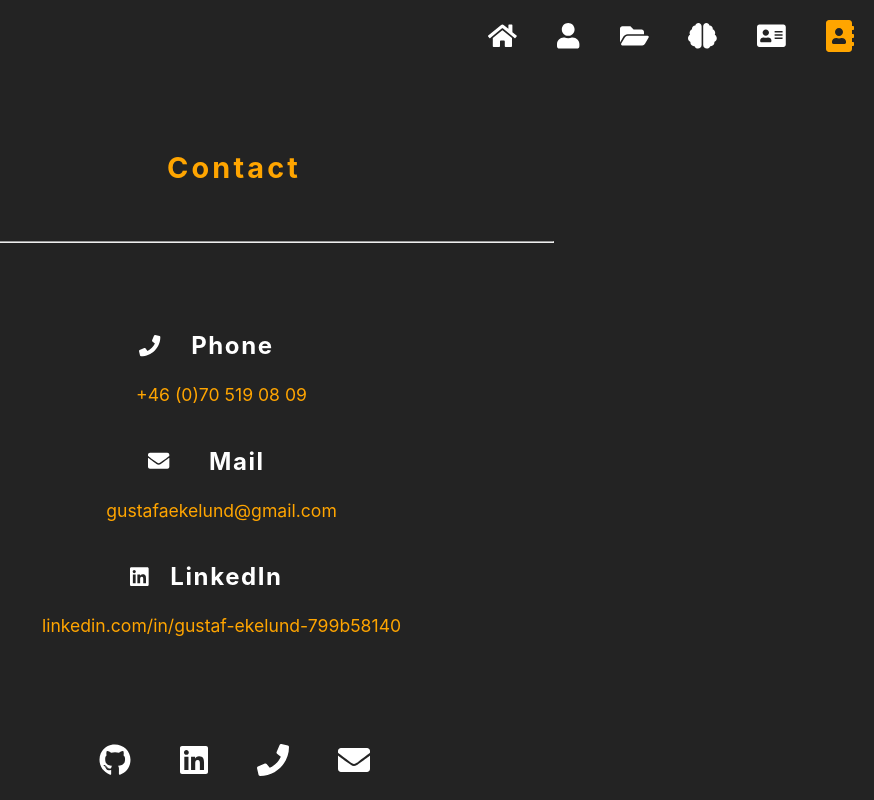
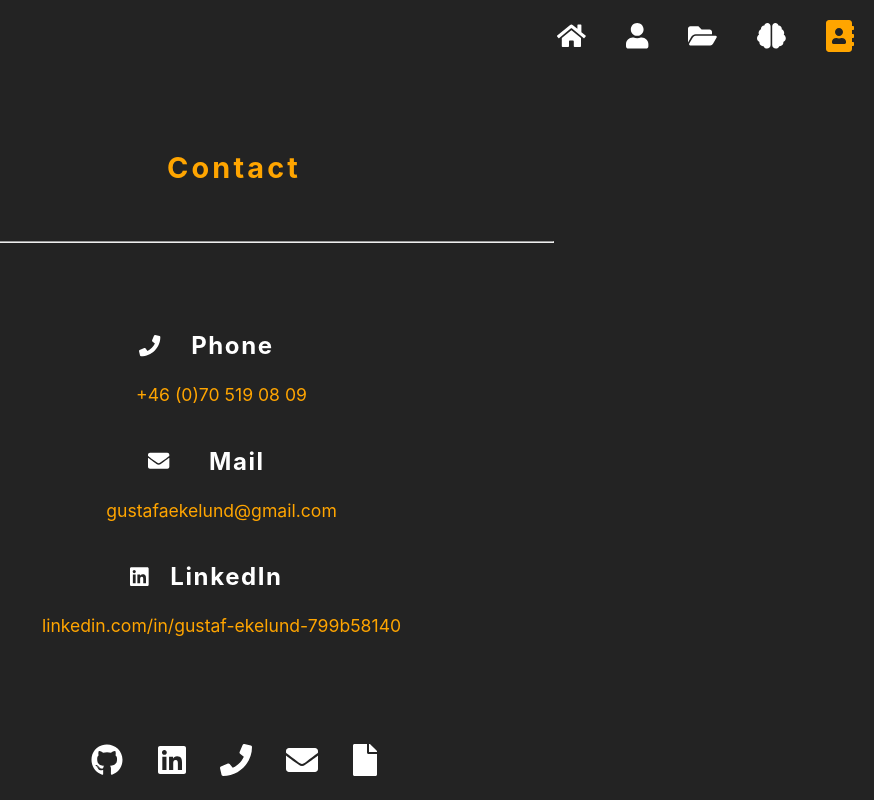
Before and after one commit to gekelund/Portfolio, a React (Create React App) app: page /contact in a window 1280 px wide. Shown: the whole page, without its empty margins (406-1280 px from the left). Built offline with nearby package versions, Linux system fonts and the light colour scheme.

Commit message:
CV link added

```diff
--- a/package.json
+++ b/package.json
@@ -5,11 +5,13 @@
   "dependencies": {
     "@fortawesome/fontawesome-svg-core": "^1.2.28",
     "@fortawesome/free-brands-svg-icons": "^5.13.0",
+    "@fortawesome/free-regular-svg-icons": "^5.14.0",
     "@fortawesome/free-solid-svg-icons": "^5.13.0",
     "@fortawesome/react-fontawesome": "^0.1.9",
     "@testing-library/jest-dom": "^4.2.4",
     "@testing-library/react": "^9.3.2",
     "@testing-library/user-event": "^7.1.2",
+    "pdf-viewer-reactjs": "^2.0.7",
     "react": "^16.13.1",
     "react-awesome-slider": "^4.1.0",
     "react-dom": "^16.13.1",
--- a/src/App.js
+++ b/src/App.js
@@ -23,8 +23,11 @@ function App() {
       </Main>
 
       <Footer>{SmallScreenSize ? "" : <SideBar />}</Footer>
+
     </BrowserRouter>
   );
+
+
 }
 
 export default App;
--- a/src/components/SideBar/index.js
+++ b/src/components/SideBar/index.js
@@ -1,7 +1,7 @@
 import React from "react";
 import { FontAwesomeIcon } from "@fortawesome/react-fontawesome";
 import { faLinkedin, faGithub } from "@fortawesome/free-brands-svg-icons";
-import { faPhone, faEnvelope } from "@fortawesome/free-solid-svg-icons";
+import { faPhone, faEnvelope, faFile } from "@fortawesome/free-solid-svg-icons";
 import styled from "styled-components";
 
 const Container = styled.footer`
@@ -11,6 +11,7 @@ const Container = styled.footer`
   align-items: center;
   justify-content: space-around;
   width: 20rem;
+
 `;
 
 const Link = styled.a`
@@ -57,6 +58,16 @@ const SideBar = () => {
             <FontAwesomeIcon icon={faEnvelope} size="2x" />
           </Link>
         </li>
+        <li>
+          <Link
+            target="_blank"
+            rel="noopener noreferrer"
+            href="https://drive.google.com/file/d/1ZAdtiksRg09aF8IlXPYyd-pmP-WuG3uL/view?usp=sharing"
+          >
+            <FontAwesomeIcon icon={faFile} size="2x" />
+          </Link>
+        </li>
+
       </Container>
     </>
   );
--- a/src/components/navigation/index.js
+++ b/src/components/navigation/index.js
@@ -63,6 +63,8 @@ const Menu = styled.figure`
   }
 `;
 
+
+
 const StyledNavLink = styled(NavLink)`
   text-decoration: none;
   transition-timing-function: ease-in-out;
@@ -78,7 +80,7 @@ const StyledNavLink = styled(NavLink)`
     font-size: 1.5rem;
     letter-spacing: 0.1rem;
   }
-  @media screen and (max-width: 768px) {
+  @media screen and (max-width: 812px) {
     transform: translate(0px);
 
     &.active {
--- a/src/components/navigation/navLinks.js
+++ b/src/components/navigation/navLinks.js
@@ -4,7 +4,6 @@ import {
   faAddressBook,
   faBrain,
   faFolderOpen,
-  faAddressCard,
 } from "@fortawesome/free-solid-svg-icons";
 
 export const navLinks = [
@@ -29,11 +28,6 @@ export const navLinks = [
     icon: faBrain,
   },
   {
-    text: "Resume",
-    path: "/resume",
-    icon: faAddressCard,
-  },
-  {
     text: "Contact",
     path: "/contact",
     icon: faAddressBook,
--- a/src/components/navigation/paths.js
+++ b/src/components/navigation/paths.js
@@ -4,7 +4,7 @@ import Home from "../../pages/home";
 import About from "../../pages/about";
 import Projects from "../../pages/projects";
 import Skills from "../../pages/skills";
-import Resume from "../../pages/resume";
+// import Resume from "../../pages/resume";
 import Contact from "../../pages/contact";
 
 
@@ -15,7 +15,7 @@ const Paths = () => {
       <Route path="/about" component={About} />
       <Route path="/projects" component={Projects} />
       <Route path="/skills" component={Skills} />
-      <Route path="/resume" component={Resume} />
+      {/* <Route path="/resume" component={Resume} /> */}
       <Route path="/contact" component={Contact} />
 
     </>
--- a/src/pages/resume/index.js
+++ b/src/pages/resume/index.js
@@ -1,11 +1,15 @@
 import React from "react";
 
+
+
 const Resume = () => {
+
   return (
     <div>
       <h1>Resume</h1>
+      <a href="https://drive.google.com/file/d/1ZAdtiksRg09aF8IlXPYyd-pmP-WuG3uL/view?usp=sharing">PDF</a>
     </div>
-  );
-};
+  )
+}
 
 export default Resume;
```
Also changed, not shown: 1 other file (tests, documents, lock files or other folders).
